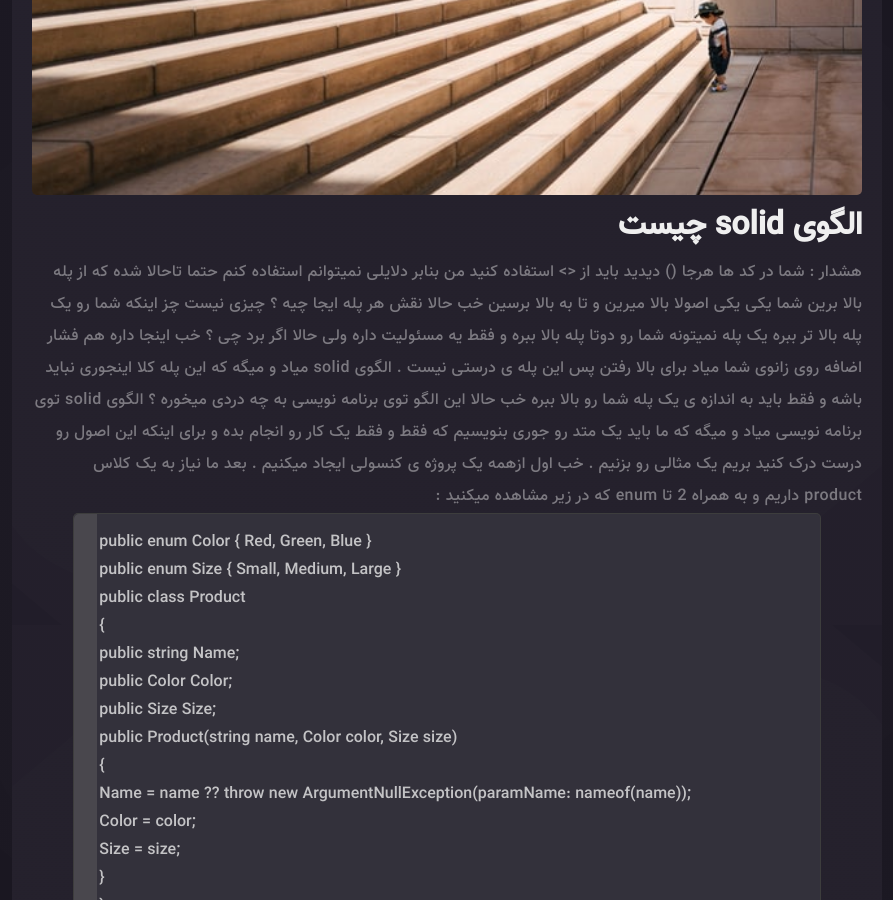
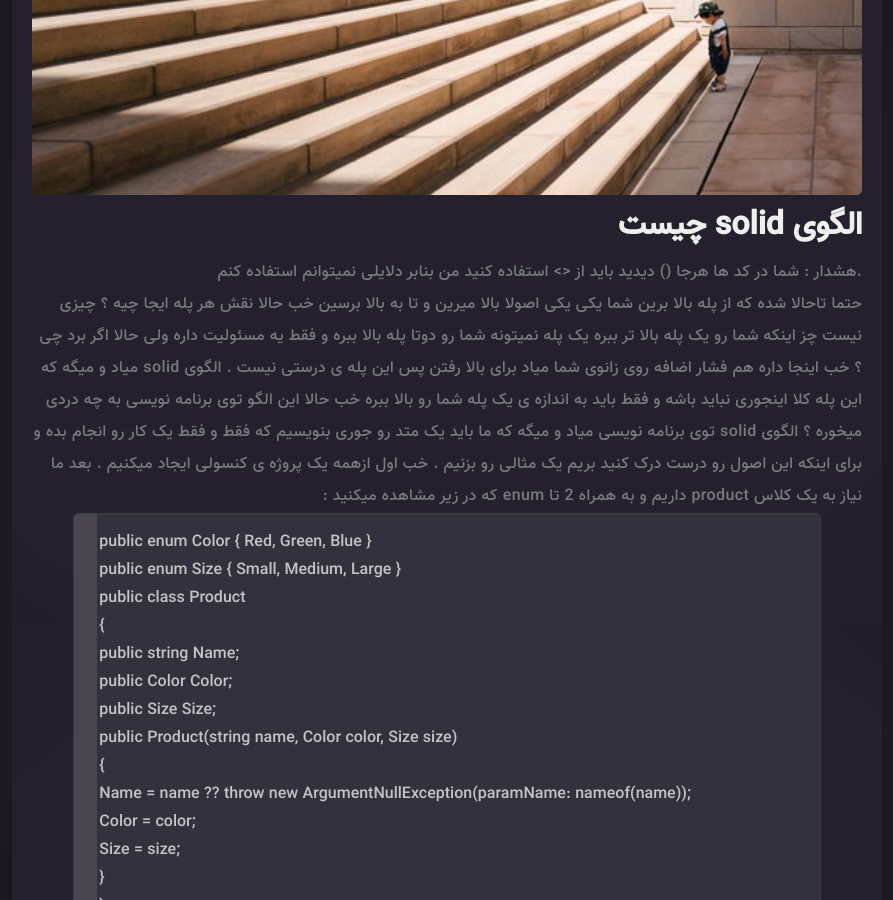
Before and after one commit to MohamadMehdiDabestani/MohamadMehdiDabestani.github.io, a Jekyll site: the page built from _posts/2021-08-29-SOLID.md, in a window 1280 px wide and 900 px high, scrolled down 1265 px. Shown: the whole window, without its empty margins (193-1086 px from the left). Built offline with Jekyll 4.4.1, drawn with Linux system fonts in a browser that asks for light colours; some web fonts are replaced; our own code applies the rules of GitHub Pages for plain Markdown files.

```diff
--- a/_posts/2021-08-29-SOLID.md
+++ b/_posts/2021-08-29-SOLID.md
@@ -3,7 +3,8 @@ published: true
 ---
 ![SOLID-design-pattern](/image/jukan-tateisi-bJhT_8nbUA0-unsplash.jpg)
 ## الگوی solid چیست
-هشدار : شما در کد ها هرجا () دیدید باید از <> استفاده کنید من بنابر دلایلی نمیتوانم استفاده کنم
+.هشدار : شما در کد ها هرجا () دیدید باید از <> استفاده کنید من بنابر دلایلی نمیتوانم استفاده کنم
+
 حتما تاحالا شده که از پله بالا برین شما یکی یکی اصولا بالا میرین و تا به بالا برسین خب حالا نقش هر پله ایجا چیه ؟ چیزی نیست چز اینکه شما رو یک پله بالا تر ببره یک پله نمیتونه شما رو دوتا پله بالا ببره و فقط یه مسئولیت داره ولی حالا اگر برد چی ؟ خب اینجا داره هم فشار اضافه روی زانوی شما میاد برای بالا رفتن پس این پله ی درستی نیست . الگوی solid میاد و میگه که این پله کلا اینجوری نباید باشه و فقط باید به اندازه ی یک پله شما رو بالا ببره خب حالا این الگو توی برنامه نویسی به چه دردی میخوره ؟ الگوی solid توی برنامه نویسی میاد و میگه که ما باید یک متد رو جوری بنویسیم که فقط و فقط یک کار رو انجام بده و برای اینکه این اصول رو درست درک کنید بریم یک مثالی رو بزنیم .
 خب اول ازهمه یک پروژه ی کنسولی ایجاد میکنیم . بعد ما نیاز به یک کلاس product داریم و به همراه 2 تا enum که در زیر مشاهده میکنید :
 
```
